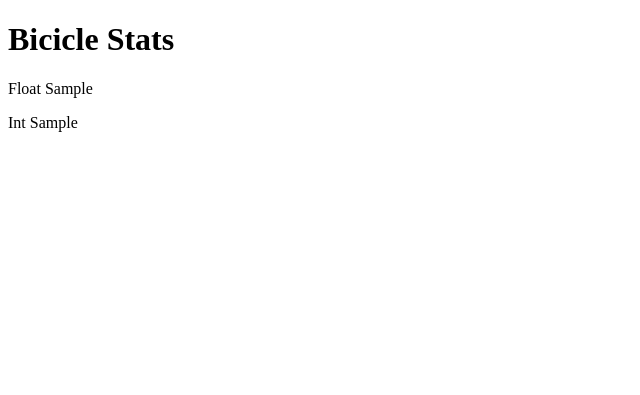
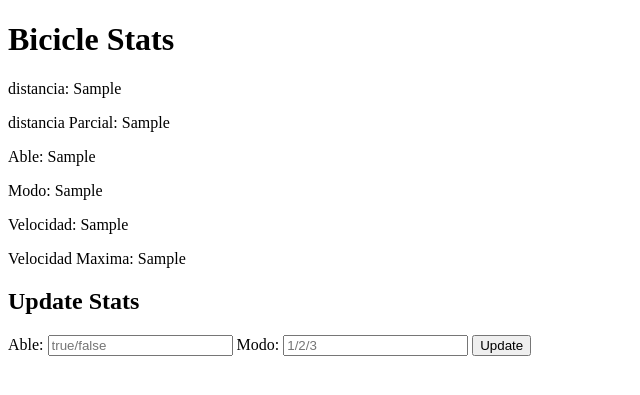
Before and after one commit to gudtogo/SistEmb_E6WebApp, a Django app: template bicicle/templates/bicicle/home.html in a window 1280 px wide. Shown: the top 395 px of the page, without its empty margins (0-640 px from the left). Run offline with Django 3.2, Linux system fonts and the light colour scheme; the template is opened without the code that fills it: most values are stand-ins (such as "Sample title", 1, 10 or a date in 2020).

Commit message:
Pagina actualizada, update de firebase con botton

```diff
--- a/bicicle/templates/bicicle/home.html
+++ b/bicicle/templates/bicicle/home.html
@@ -5,7 +5,19 @@
 </head>
 <body>
     <h1>Bicicle Stats</h1>
-        <p>Float {{ bicicle_stat_float }}</p>
-        <p>Int {{ bicicle_stat_int }}</p>
+        <p>distancia: {{ bicicle_stat_distance }}</p>
+        <p>distancia Parcial: {{ bicicle_stat_distanceParcial }}</p>
+        <p>Able: {{ bicicle_stat_able }}</p>
+        <p>Modo: {{ bicicle_stat_mode }}</p>
+        <p>Velocidad: {{ bicicle_stat_speed }}</p>
+        <p>Velocidad Maxima: {{ bicicle_stat_vMax }}</p>
+    <h2>Update Stats</h2>
+        <form action="#" method="get">
+            <label for="Able">Able:</label>
+            <input type="text" id="AbleTextBox" name="AbleTextBox" placeholder="true/false"/>
+            <label for="Modo">Modo:</label>
+            <input type="text" id="ModoTextBox" name="ModoTextBox" placeholder="1/2/3"/>
+            <input type="submit" class="btn" value="Update" name="updateButton"/>
+        </form>
 </body>
 </html>
```
Also changed, not shown: bicicle/views.py (+17 -4 lines).
